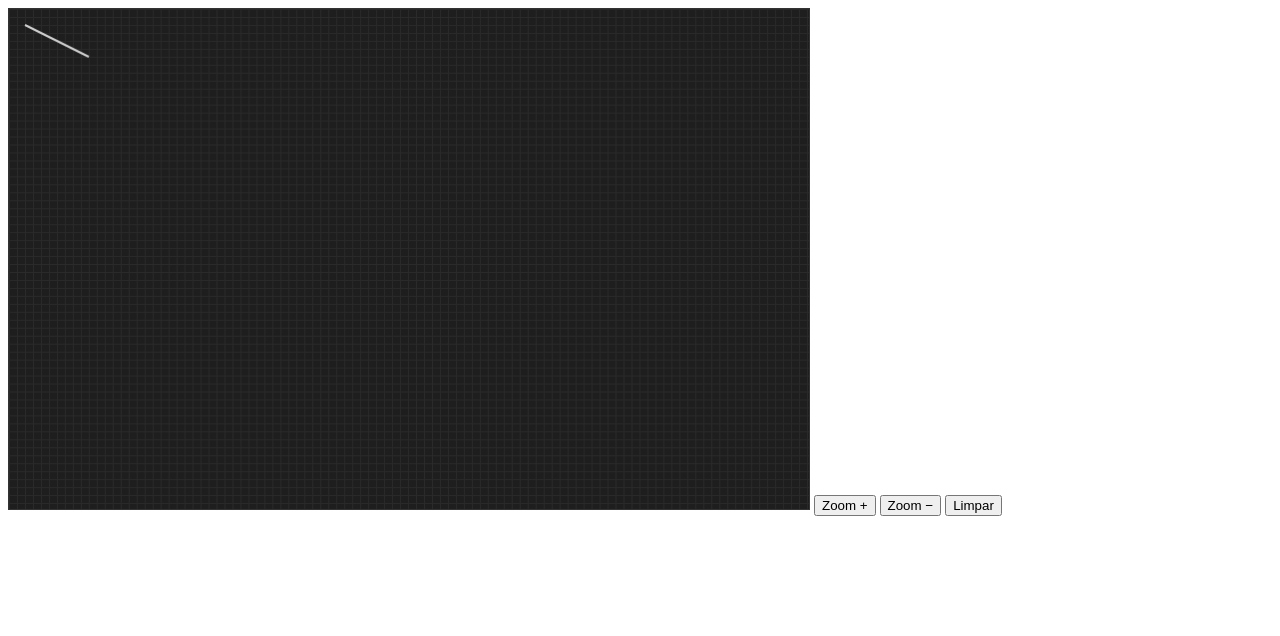
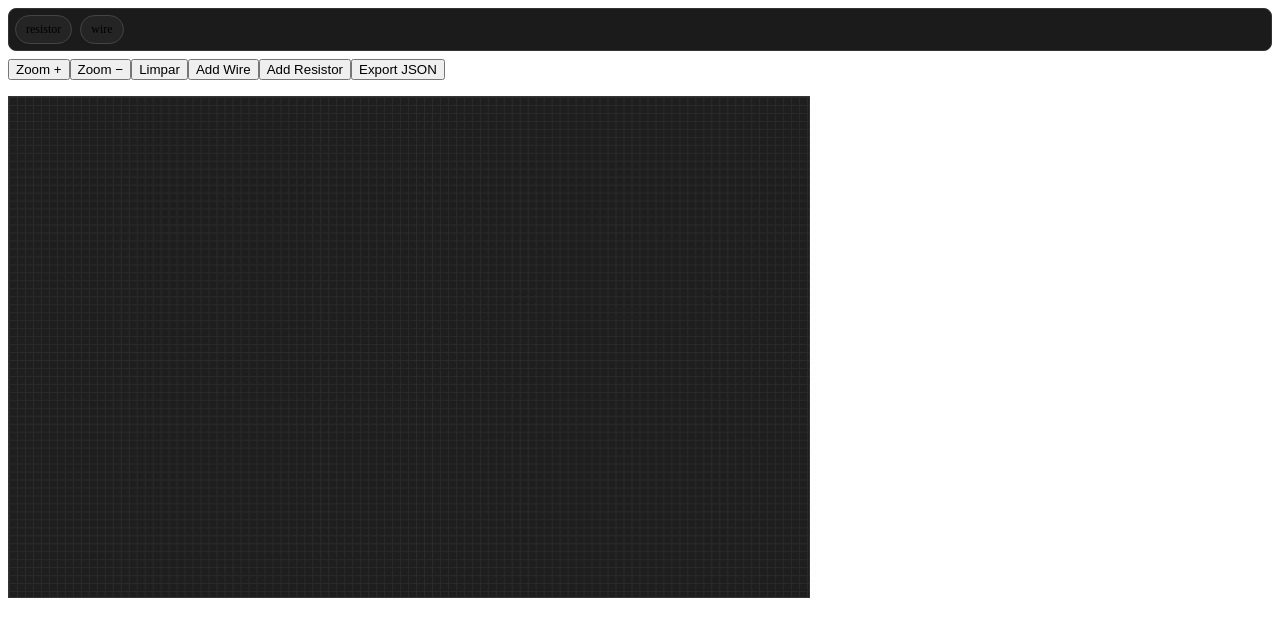
Before and after one commit to haulisson/Circuit_UI, a plain HTML site: page index.html in a window 1280 px wide. Drawn offline with Linux system fonts and the light colour scheme.

Commit message:
stubs finalizados

```diff
--- a/index.html
+++ b/index.html
@@ -1,20 +1,15 @@
-<canvas id="schematic" style="width: 800px; height: 500px; border: 1px solid #333"></canvas>
-<button id="zin">Zoom +</button>
-<button id="zout">Zoom −</button>
-<button id="clr">Limpar</button>
+<div id="palette"></div>
+<div id="toolbar"></div>
+<canvas id="schematic" style="width: 800px; height: 500px; border: 1px solid #333; margin-top:8px"></canvas>
 
 <script type="module">
   import { AppShell } from "./src/app/AppShell.js";
-  import { WireElement } from "./src/canvas/elements/WireElement.js";
+  import { CommandBar } from "./src/app/CommandBar.js";
+  import { PalettePanel } from "./src/app/PalettePanel.js";
 
   const canvas = document.getElementById("schematic");
   const app = new AppShell({ canvasEl: canvas, grid: 8 });
 
-  // adiciona um fio de exemplo
-  app.addElement(new WireElement(16, 16, 80, 48));
-
-  // comandos
-  document.getElementById("zin").onclick  = () => app.bus.publish("command:zoomIn");
-  document.getElementById("zout").onclick = () => app.bus.publish("command:zoomOut");
-  document.getElementById("clr").onclick  = () => app.bus.publish("command:clear");
+  new CommandBar({ container: document.getElementById("toolbar"), bus: app.bus });
+  new PalettePanel({ container: document.getElementById("palette"), bus: app.bus });
 </script>
--- a/src/app/AppShell.js
+++ b/src/app/AppShell.js
@@ -3,12 +3,48 @@ import { CanvasModel } from "../canvas/CanvasModel.js";
 import { CanvasView } from "../canvas/CanvasView.js";
 import { WireElement } from "../canvas/elements/WireElement.js";
 import { ResistorElement } from "../canvas/elements/ResistorElement.js";
+import { ElementFactory } from "./ElementFactory.js";
+import { PalettePanel } from "./PalettePanel.js"; // se for montar aqui (opcional)
 
 export class AppShell {
   constructor({ canvasEl, grid = 8 } = {}) {
     this.bus = new EventBus();
     this.model = new CanvasModel({ grid });
     this.view = new CanvasView(canvasEl, this.model);
+
+    // zona de drop no canvas
+    canvasEl.addEventListener("dragover", (e) => {
+      e.preventDefault(); // necessário para permitir drop
+      e.dataTransfer.dropEffect = "copy";
+    });
+
+    canvasEl.addEventListener("drop", (e) => {
+      e.preventDefault();
+      const type = e.dataTransfer.getData("text/plain");
+      if (!ElementFactory.has(type)) return;
+
+      // posição do mouse -> mundo
+      const [wx, wy] = this.view.clientToWorld(e.clientX, e.clientY);
+      const [gx, gy] = this.#snapToGrid(wx, wy, this.model.grid);
+
+      const el = ElementFactory.create(type, gx, gy);
+      this.addElement(el);
+      // seleciona o novo elemento
+      this.model.selection.set([el]);
+      this.view.render();
+    });
+
+    // render inicial à prova de layout tardio
+    requestAnimationFrame(() => this.view.render());
+
+    // Redesenhar quando o canvas for redimensionado
+    if (typeof ResizeObserver !== "undefined") {
+      const ro = new ResizeObserver(() => this.view.resize());
+      ro.observe(canvasEl);
+      this._ro = ro; // manter referência
+    } else {
+      window.addEventListener("resize", () => this.view.resize());
+    }
 
     canvasEl.addEventListener("click", (e) => {
       const el = this.view.pickAtClientPoint(e.clientX, e.clientY);
@@ -51,4 +87,10 @@ export class AppShell {
     this.view.originY += ((rect.height / 2) - py2) / this.view.scale;
     this.view.render();
   }
+
+  #snapToGrid(x, y, step) {
+    const sx = Math.round(x / step) * step;
+    const sy = Math.round(y / step) * step;
+    return [sx, sy];
+  }
 }
--- /dev/null
+++ b/src/app/ElementFactory.js
@@ -0,0 +1,18 @@
+// ElementFactory.js — cria elementos por "tipo"
+import { ResistorElement } from "../canvas/elements/ResistorElement.js";
+import { WireElement } from "../canvas/elements/WireElement.js";
+// quando criar mais elementos, importar aqui.
+
+const registry = new Map();
+registry.set("resistor", (x, y) => new ResistorElement(x, y));
+registry.set("wire",     (x, y) => new WireElement(x, y, x + 64, y)); // fio curto horizontal
+
+export const ElementFactory = {
+  has: (type) => registry.has(type),
+  create: (type, x, y) => {
+    const maker = registry.get(type);
+    if (!maker) throw new Error(`Elemento desconhecido: ${type}`);
+    return maker(x, y);
+  },
+  list: () => Array.from(registry.keys()),
+};
--- /dev/null
+++ b/src/app/PalettePanel.js
@@ -0,0 +1,44 @@
+// PalettePanel.js — catálogo/drag & drop de elementos
+import { ElementFactory } from "./ElementFactory.js";
+
+export class PalettePanel {
+  constructor({ container, bus }) {
+    this.bus = bus;
+    this.container = container;
+    this.#render();
+  }
+
+  #render() {
+    const el = this.container;
+    el.innerHTML = "";
+    el.style.display = "flex";
+    el.style.flexWrap = "wrap";
+    el.style.gap = "8px";
+    el.style.padding = "6px";
+    el.style.border = "1px solid #333";
+    el.style.background = "#1b1b1b";
+    el.style.borderRadius = "8px";
+
+    for (const type of ElementFactory.list()) {
+      const chip = document.createElement("div");
+      chip.textContent = type;
+      chip.draggable = true;
+      chip.style.padding = "6px 10px";
+      chip.style.border = "1px solid #444";
+      chip.style.borderRadius = "999px";
+      chip.style.cursor = "grab";
+      chip.style.userSelect = "none";
+      chip.style.font = "12px ui-sans-serif";
+      chip.style.background = "#242424";
+
+      chip.addEventListener("dragstart", (e) => {
+        e.dataTransfer.setData("text/plain", type);
+        // dica p/ drop effect
+        e.dataTransfer.dropEffect = "copy";
+        this.bus.publish("palette:dragStart", { type });
+      });
+
+      el.appendChild(chip);
+    }
+  }
+}
--- a/src/canvas/CanvasView.js
+++ b/src/canvas/CanvasView.js
@@ -17,11 +17,26 @@ export class CanvasView {
     // serviços
     this.hitTestService = new HitTestService();
 
-    // DPI aware
-    this.#setupHiDPI();
+    this.resize(); // <-- garante tamanho HiDPI agora
+
+    // // DPI aware
+    // this.#setupHiDPI();
 
     // (Opcional) listeners simples de pan
     this.#installBasicPan();
+
+    // render inicial na próxima pintura do browser
+    requestAnimationFrame(() => this.render());
+  }
+
+  // NOVO: torne setupHiDPI público via resize()
+  resize() {
+    const dpr = window.devicePixelRatio || 1;
+    const { width, height } = this.canvas.getBoundingClientRect();
+    this.canvas.width = Math.max(1, Math.round(width * dpr));
+    this.canvas.height = Math.max(1, Math.round(height * dpr));
+    this.ctx.setTransform(dpr, 0, 0, dpr, 0, 0);
+    this.render();
   }
 
   setViewport({ scale, originX, originY } = {}) {
@@ -37,6 +52,13 @@ export class CanvasView {
       px / this.scale + this.originX,
       py / this.scale + this.originY
     ];
+  }
+
+  clientToWorld(clientX, clientY) {
+    const rect = this.canvas.getBoundingClientRect();
+    const px = clientX - rect.left;
+    const py = clientY - rect.top;
+    return this.toWorld(px, py);
   }
 
   toScreen(wx, wy) {
```
